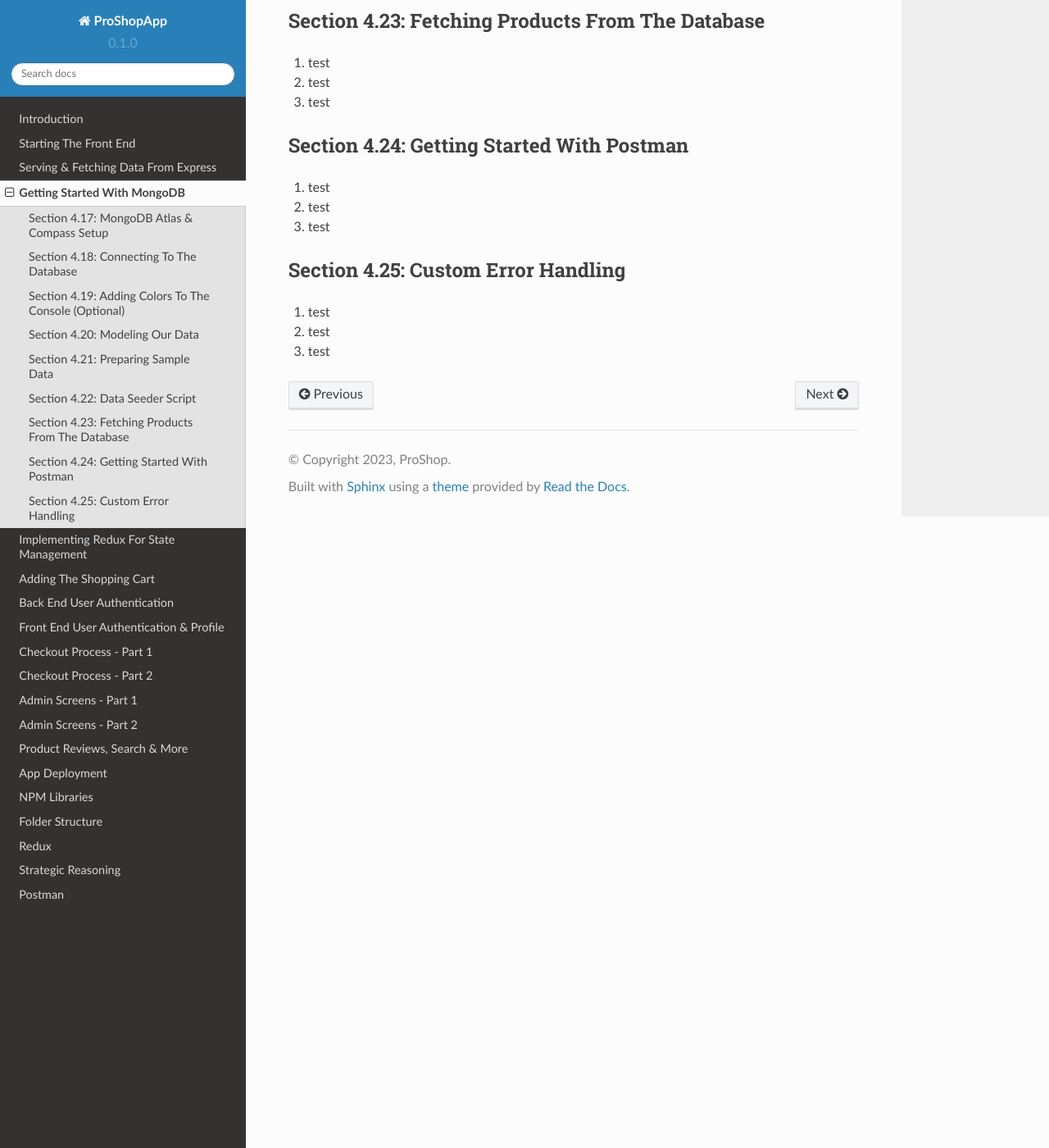
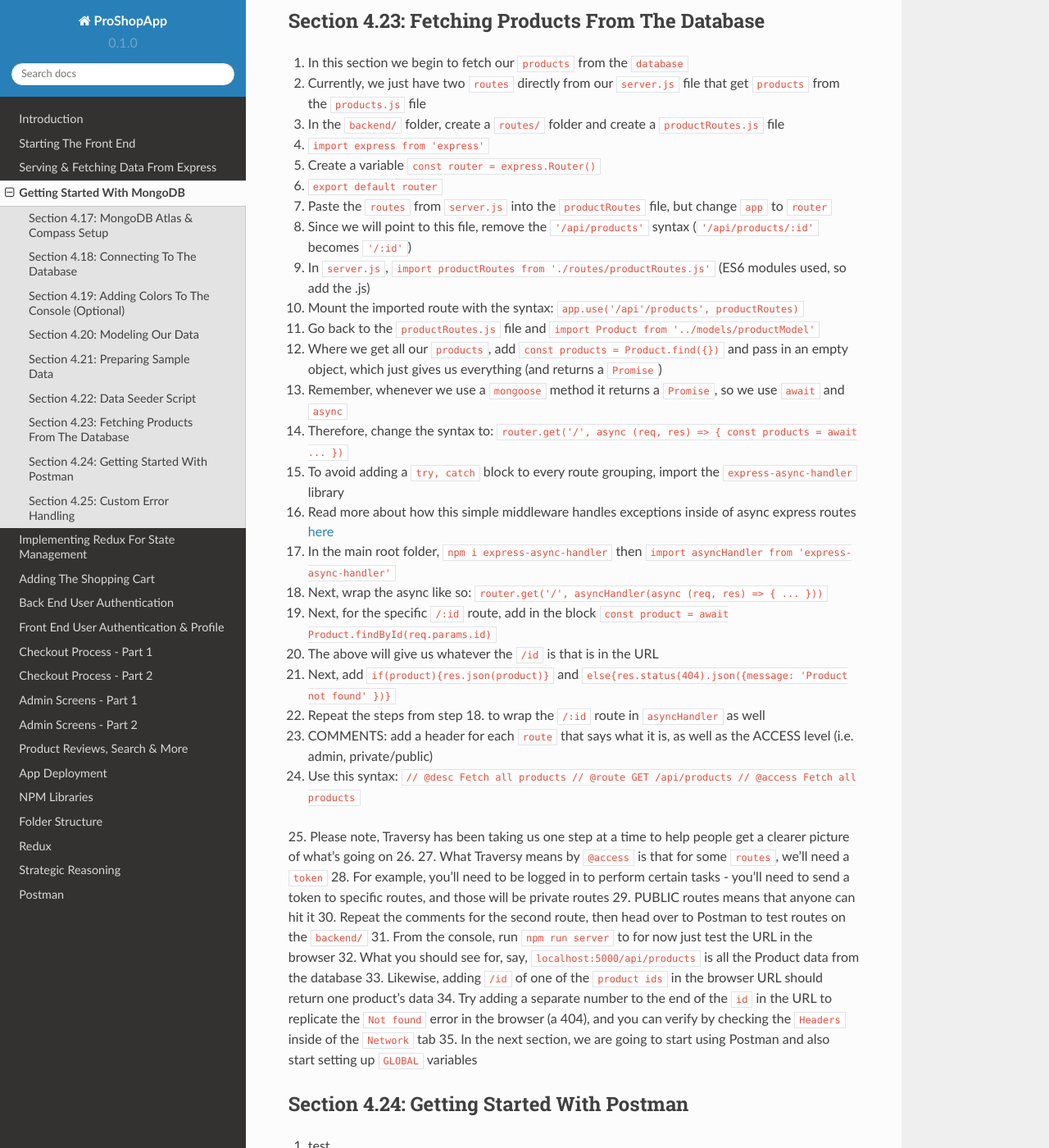
Before and after one commit to Pythonidaer/proshopapp, a Sphinx documentation site: the page built from docs/source/getting-started-with-mongodb.rst, in a window 1280 px wide and 1400 px high, scrolled down 5907 px. Shown: the whole window at 82% size. Built offline with Sphinx 7.4.7 and the Read the Docs theme 2.0.0, drawn with Linux system fonts in a browser that asks for light colours; some of the changed text lies outside the part shown.

Commit message:
section 4.23

```diff
--- a/docs/source/getting-started-with-mongodb.rst
+++ b/docs/source/getting-started-with-mongodb.rst
@@ -210,9 +210,41 @@ Section 4.22: Data Seeder Script
 Section 4.23: Fetching Products From The Database
 ----------------
 
-1. test
-2. test
-3. test
+1. In this section we begin to fetch our ``products`` from the ``database``
+2. Currently, we just have two ``routes`` directly from our ``server.js`` file that get ``products`` from the ``products.js`` file
+3. In the ``backend/`` folder, create a ``routes/`` folder and create a ``productRoutes.js`` file
+4. ``import express from 'express'``
+5. Create a variable ``const router = express.Router()``
+6. ``export default router``
+7. Paste the ``routes`` from ``server.js`` into the ``productRoutes`` file, but change ``app`` to ``router``
+8. Since we will point to this file, remove the ``'/api/products'`` syntax (``'/api/products/:id'`` becomes ``'/:id'``)
+9. In ``server.js``, ``import productRoutes from './routes/productRoutes.js'`` (ES6 modules used, so add the .js)
+10. Mount the imported route with the syntax: ``app.use('/api'/products', productRoutes)``
+11. Go back to the ``productRoutes.js`` file and ``import Product from '../models/productModel'``
+12. Where we get all our ``products``, add ``const products = Product.find({})`` and pass in an empty object, which just gives us everything (and returns a ``Promise``)
+13. Remember, whenever we use a ``mongoose`` method it returns a ``Promise``, so we use ``await`` and ``async``
+14. Therefore, change the syntax to: ``router.get('/', async (req, res) => { const products = await ... })``
+15. To avoid adding a ``try, catch`` block to every route grouping, import the ``express-async-handler`` library
+16. Read more about how this simple middleware handles exceptions inside of async express routes `here <https://www.npmjs.com/package/express-async-handler>`_
+17. In the main root folder, ``npm i express-async-handler`` then ``import asyncHandler from 'express-async-handler'``
+18. Next, wrap the async like so: ``router.get('/', asyncHandler(async (req, res) => { ... }))``
+19. Next, for the specific ``/:id`` route, add in the block ``const product = await Product.findById(req.params.id)``
+20. The above will give us whatever the ``/id`` is that is in the URL
+21. Next, add ``if(product){res.json(product)}`` and ``else{res.status(404).json({message: 'Product not found' })}``
+22. Repeat the steps from step 18. to wrap the ``/:id`` route in ``asyncHandler`` as well
+23. COMMENTS: add a header for each ``route`` that says what it is, as well as the ACCESS level (i.e. admin, private/public)
+24. Use this syntax: ``// @desc Fetch all products // @route GET /api/products // @access Fetch all products``
+25. Please note, Traversy has been taking us one step at a time to help people get a clearer picture of what's going on
+26.
+27. What Traversy means by ``@access`` is that for some ``routes``, we'll need a ``token``
+28. For example, you'll need to be logged in to perform certain tasks - you'll need to send a token to specific routes, and those will be private routes
+29. PUBLIC routes means that anyone can hit it
+30. Repeat the comments for the second route, then head over to Postman to test routes on the ``backend/``
+31. From the console, run ``npm run server`` to for now just test the URL in the browser
+32. What you should see for, say, ``localhost:5000/api/products`` is all the Product data from the database
+33. Likewise, adding ``/id`` of one of the ``product ids`` in the browser URL should return one product's data
+34. Try adding a separate number to the end of the ``id`` in the URL to replicate the ``Not found`` error in the browser (a 404), and you can verify by checking the ``Headers`` inside of the ``Network`` tab
+35. In the next section, we are going to start using Postman and also start setting up ``GLOBAL`` variables
 
 Section 4.24: Getting Started With Postman
 ------------
@@ -220,6 +252,27 @@ Section 4.24: Getting Started With Postman
 1. test
 2. test
 3. test
+4.
+5.
+6.
+7.
+8.
+9.
+10.
+11.
+12.
+13.
+14.
+15.
+16.
+17.
+18.
+19.
+20.
+21.
+22.
+23.
+24.
 
 Section 4.25: Custom Error Handling
 ----------------
@@ -227,3 +280,24 @@ Section 4.25: Custom Error Handling
 1. test
 2. test
 3. test
+4.
+5.
+6.
+7.
+8.
+9.
+10.
+11.
+12.
+13.
+14.
+15.
+16.
+17.
+18.
+19.
+20.
+21.
+22.
+23.
+24.
```
